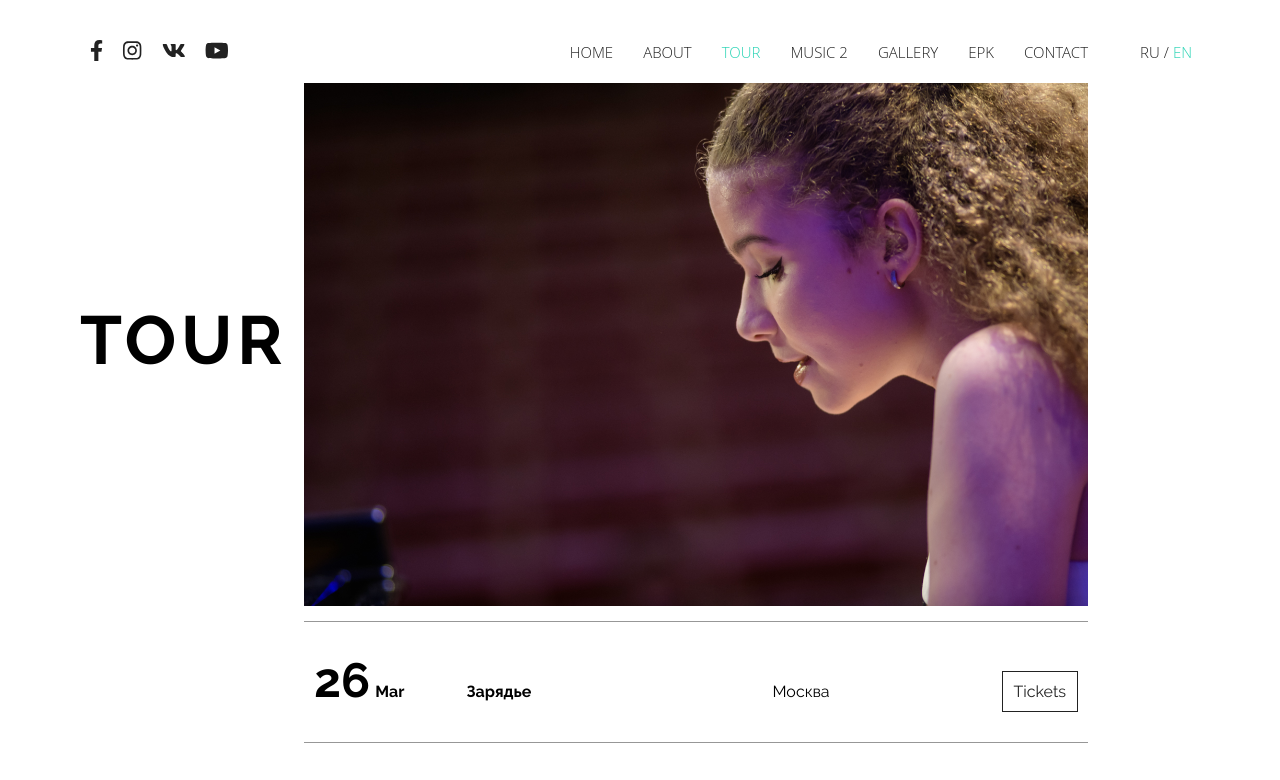
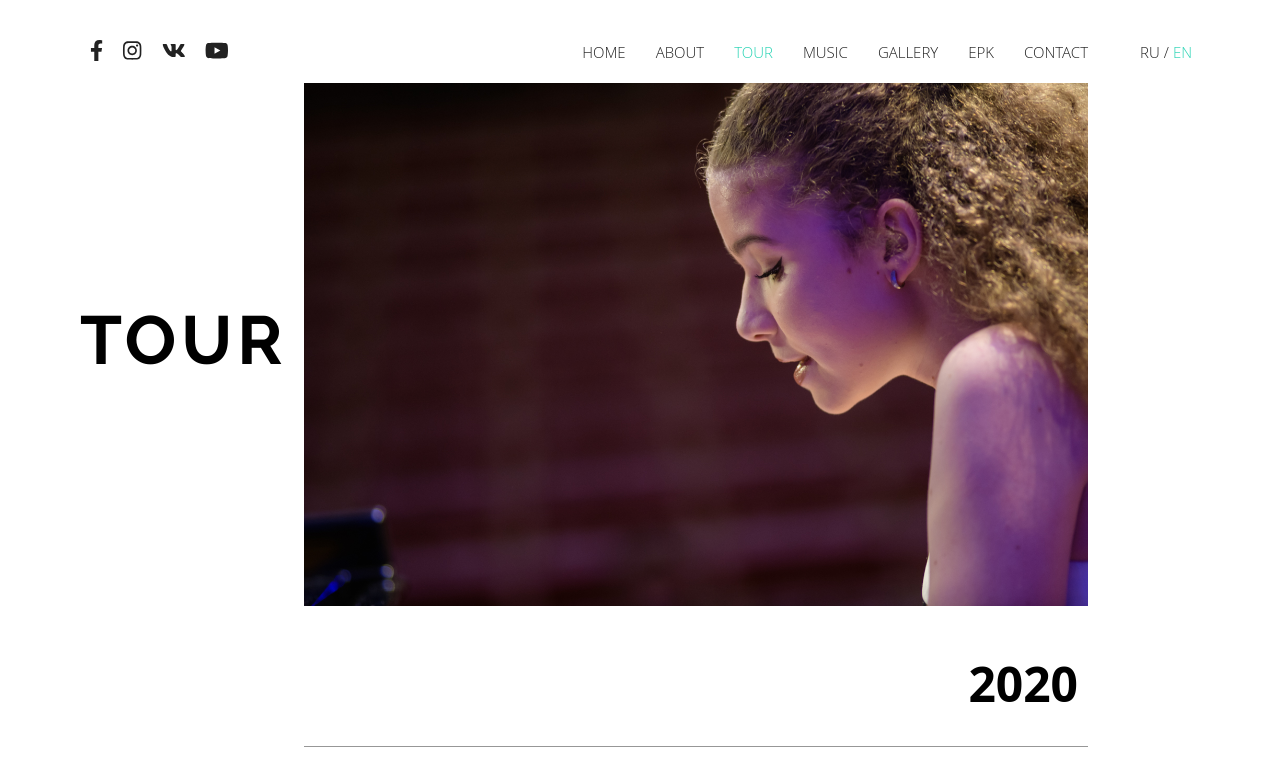
Before and after one commit to mumac/artD, a React (Create React App) app: page /tour in a window 1280 px wide. Shown: the top 780 px of the page. Built offline with nearby package versions, Linux system fonts and the light colour scheme; what i18next-xhr-backend would draw is missing.

Commit message:
Remade tour page events date

```diff
--- a/src/data/data.js
+++ b/src/data/data.js
@@ -2,7 +2,7 @@ const data = {
     social: {
         links: {
             facebook: "https://www.facebook.com/varvarakutuzova",
-            //twitter: "https://twitter.com/",
+            twitter: "",
             youtube: "https://www.youtube.com/user/kutandr/videos",
             instagram: "https://www.instagram.com/varvarakutuzova.piano",
             vk: "https://vk.com/varvarakutuzova",
@@ -128,7 +128,7 @@ const data = {
                 },
                 ru: {
                     artist: "Варвара Кутузова",
-                   // album: "Варвара Кутузова / БЫСТРЕЕ ПОСЛУШАЙТЕ ВСЕ",
+                    // album: "Варвара Кутузова / БЫСТРЕЕ ПОСЛУШАЙТЕ ВСЕ",
                     trackName: "Что попало, только не я 1 - studio recording"
                 }
             },
@@ -186,20 +186,32 @@ const data = {
     tour: {
         events: [
             {
-                date: "03-26",
-                //toTickets: "https://",
                 en: {
-                    place: "Зарядье",
-                    location: "Москва"
+                    year: "2020",
                 },
                 ru: {
+                    year: "2020",
+                }
+            },
+            {
+                date: "03-26",
+                toTickets: "https://",
+                en: {
+                    dateString: "26 March",
+                    place: "Зарядье",
+                    location: "Москва",
+                    buttonText: "Info"
+                },
+                ru: {
+                    dateString: "26 мaрта",
                     place: "Сольный концерт",
-                    location: "Московская филармония, \nкамерный зал"
+                    location: "Московская филармония, \nкамерный зал",
+                    buttonText: "Информация"
                 }
             },
             {
                 date: "2020-04-16",
-                //toTickets: "http://",
+                toTickets: "http://",
                 en: {
                     place: "БЗК",
                     location: "Москва"
@@ -211,19 +223,21 @@ const data = {
             },
             {
                 date: "2020-04-21",
-                //toTickets: "http://",
+                toTickets: "",
                 en: {
+                    dateString: "21 april - 2 may",
                     place: "",
                     location: ""
                 },
                 ru: {
+                    dateString: "21 апреля - 2 мая",
                     place: "Сольный концерт",
                     location: "Филармония, \nг. Курск"
                 }
             },
             {
                 date: "2020-06-2",
-                //toTickets: "http://",
+                toTickets: "",
                 en: {
                     place: "",
                     location: "Los Angeles, CA"
@@ -235,7 +249,7 @@ const data = {
             },
             {
                 date: "2020-07-12",
-                //toTickets: "http://",
+                toTickets: "",
                 en: {
                     place: "",
                     location: ""
@@ -247,7 +261,7 @@ const data = {
             },
             {
                 date: "2020-04-21",
-                //toTickets: "http://",
+                toTickets: "",
                 en: {
                     place: "",
                     location: ""
@@ -259,7 +273,7 @@ const data = {
             },
             {
                 date: "2020-08-16",
-                //toTickets: "http://",
+                toTickets: "",
                 en: {
                     place: "",
                     location: ""
@@ -271,7 +285,7 @@ const data = {
             },
             {
                 date: "2020-09-30",
-                //toTickets: "http://",
+                toTickets: "",
                 en: {
                     place: "",
                     location: ""
@@ -283,7 +297,7 @@ const data = {
             },
             {
                 date: "2020-11-8",
-                //toTickets: "http://",
+                toTickets: "",
                 en: {
                     place: "",
                     location: ""
@@ -295,7 +309,7 @@ const data = {
             },
             {
                 date: "2020-11-15",
-                //toTickets: "http://",
+                toTickets: "",
                 en: {
                     place: "",
                     location: ""
@@ -306,8 +320,16 @@ const data = {
                 }
             },
             {
+                en: {
+                    year: "2021",
+                },
+                ru: {
+                    year: "2021",
+                }
+            },
+            {
                 date: "2021-03-7",
-                //toTickets: "http://",
+                toTickets: "",
                 en: {
                     place: "",
                     location: ""
@@ -319,7 +341,7 @@ const data = {
             },
             {
                 date: "2020-04-10",
-                //toTickets: "http://",
+                toTickets: "",
                 en: {
                     place: "",
                     location: ""
--- a/src/locales/en/translation.json
+++ b/src/locales/en/translation.json
@@ -4,7 +4,7 @@
             "link": {
                 "home": "home",
                 "about": "about",
-                "music": "music 2",
+                "music": "music",
                 "tour": "tour",
                 "gallery": "gallery",
                 "epk": "epk",
@@ -59,6 +59,7 @@
     "tour_page": {
         "seo_title": "Tour",
         "seo_description": "Music Description",
-        "title": "Tour"
+        "title": "Tour",
+        "button" : "Tickets"
     }
 }
--- a/src/locales/ru/translation.json
+++ b/src/locales/ru/translation.json
@@ -63,6 +63,7 @@
     "tour_page": {
         "seo_title": "Концерты",
         "seo_description": "Music Description",
-        "title": "Концерты"
+        "title": "Концерты",
+        "button" : "Билеты"
     }
 }
--- a/src/pages/TourPage.js
+++ b/src/pages/TourPage.js
@@ -35,19 +35,17 @@ function TourPage() {
                         <div className="local"></div>
                         <div className="social"></div>
                     </div>
+                    <div className="events">
                         {tour.events.map((event, index) => (
-                        <div className="events">
+                            event[currentLang].year
+                                ? <div className="events-year">{event[currentLang].year}</div>
+                                : (
                                     <div className="event">
                                         <div className="event-date">
-                                    <span className="day">
-                                        {new Date(event.date).toLocaleDateString(currentLang, { day: "numeric" })}
-                                    </span>
-                                    <span className="month">
-                                        {new Date(event.date).toLocaleDateString(currentLang, { month: "short" })}
-                                    </span>
-                                    {/* <span className="year">
-                                        {new Date(event.date).toLocaleDateString(currentLang, { year: "numeric" })}
-                                    </span> */}
+                                            {event[currentLang].dateString
+                                                ? event[currentLang].dateString
+                                                : new Date(event.date).toLocaleDateString(currentLang, { day: "numeric", month: "long" })
+                                            }
                                         </div>
                                         <div className="event-place">
                                             {event[currentLang].place}
@@ -55,12 +53,20 @@ function TourPage() {
                                         <div className="event-location">
                                             {event[currentLang].location}
                                         </div>
+                                        {event.toTickets &&
                                             <div className="event-tickets">
-                                    <a className="link" href={event.toTickets} alt="ticket" target="_blank" rel="noopener noreferrer">Tickets</a>
+                                                <a className="link" href={event.toTickets} alt="ticket" target="_blank" rel="noopener noreferrer">
+                                                    {event[currentLang].buttonText
+                                                        ? event[currentLang].buttonText
+                                                        : t("tour_page.button")
+                                                    }
+                                                </a>
                                             </div>
+                                        }
                                     </div>
+                                )
+                        ))}
                     </div>
-                    ))}
                 </div>
             </div>
         </>
--- a/src/themes/styles/main.scss
+++ b/src/themes/styles/main.scss
@@ -278,6 +278,13 @@ a {
     border-bottom: 1px solid #222;
 }
 
+.events-year {
+    font-size: (48 / 16) + rem;
+    font-weight: 700;
+    text-align: right;
+    padding: 30px 10px;
+}
+
 .event {
     display: flex;
     flex-wrap: wrap;
@@ -288,39 +295,14 @@ a {
     border-top: 1px solid #979797;
 
     .event-date {
-        flex: 0 0 20%;
+        flex: 0 0 100%;
         font-weight: 700;
+        font-size: (28 / 16) + rem;
+        margin-bottom: 10px;
+        color: #333;
 
         @include respond(sm) {
-            flex: 0 0 100%;
-        }
-
-        .day {
-            font-size: (48 / 16) + rem;
-            margin-right: 5px;
-
-            @include respond(md) {
-                font-size: (32 / 16) + rem;
-            }
-        }
-
-        .month {
-            font-size: (16 / 16) + rem;
-            vertical-align: baseline;
-            margin-right: 5px;
-
-            @include respond(sm) {
-                font-size: (48 / 16) + rem;
-            }
-        }
-        .year {
-            font-size: (16 / 16) + rem;
-            vertical-align: baseline;
-            margin-right: 5px;
-
-            @include respond(sm) {
-                font-size: (48 / 16) + rem;
-            }
+            font-size: (32 / 16) + rem;
         }
     }
 
@@ -331,30 +313,29 @@ a {
 
         @include respond(sm) {
             flex: 0 0 60%;
-            padding: 20px 0;
+            padding: 0 0 20px;
             font-size: (24 / 16) + rem;
         }
     }
 
     .event-location {
-        flex: 0 0 30%;
+        flex: 0 0 40%;
         white-space: pre-line;
 
         @include respond(sm) {
             flex: 0 0 40%;
-            padding: 20px 0 20px 10px;
+            padding: 0 0 20px 10px;
             font-size: (24 / 16) + rem;
             text-align: right;
         }
     }
 
     .event-tickets {
-        flex: 0 0 10%;
+        flex: 0 0 20%;
+        align-self: flex-start;
 
         @include respond(sm) {
             flex: 0 0 100%;
-            padding: 20px 0;
-            font-size: (24 / 16) + rem;
         }
 
         .link {
@@ -365,6 +346,11 @@ a {
             text-align: center;
             transition: none;
             text-decoration: none;
+
+            @include respond(sm) {
+                padding: 10px 0;
+                font-size: (24 / 16) + rem;
+            }
 
             &:hover {
                 background-color: #000;
```
Lines whose indentation alone changed are shown as unchanged.
